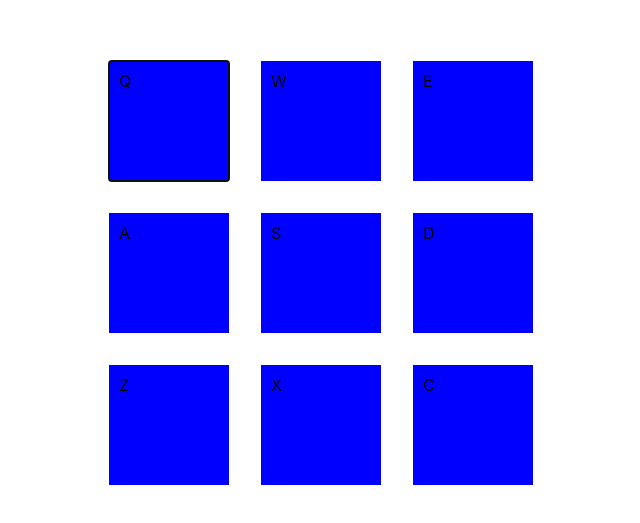
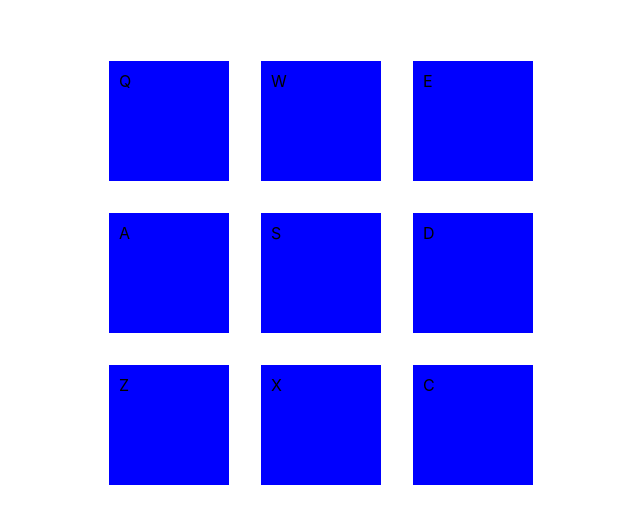
Before and after one commit to NikolaPerisic/drum-machine, a React (Create React App) app: page / in a window 1280 px wide. Shown: the part 139-662 px from the top of the page, without its empty margins (331-971 px from the left). Built offline with nearby package versions, Linux system fonts and the light colour scheme.

Commit message:
added lifecycle methods

```diff
--- a/src/components/Soundpad/Soundpad.js
+++ b/src/components/Soundpad/Soundpad.js
@@ -2,10 +2,8 @@ import React from "react";
 import "./Soundpad.scss";
 
 const soundpad = props => {
-	const myRef = React.createRef();
-
 	return (
-		<div className="Wrapper">
+		<div className="Wrapper" id="wrapper">
 			<div
 				onClick={props.playSound}
 				onKeyDown={props.keyPress}
@@ -13,7 +11,7 @@ const soundpad = props => {
 				id={props.id}
 			>
 				{props.hotkey}
-				<audio ref={myRef} src={props.sound} />
+				{/* <audio src={props.sound} /> */}
 			</div>
 		</div>
 	);
--- a/src/containers/DrumMachine.js
+++ b/src/containers/DrumMachine.js
@@ -8,19 +8,20 @@ class DrumMachine extends Component {
 		data: [...data]
 	};
 	componentDidMount() {
-		console.log("componentDidMount");
-		document.getElementById("clap").focus();
+		document.addEventListener("keydown", this.keyPressedHandler);
 	}
-
-	playSound = el => {
+	componentWillUnmount() {
+		document.removeEventListener("keydown", this.keyPressedHandler);
+	}
+	playSoundHandler = el => {
 		const sound = new Audio(el);
 		return sound.play();
 	};
-	keyPressed = el => {
+	keyPressedHandler = el => {
 		console.log(el.keyCode);
 		this.state.data.map(item => {
 			if (el.keyCode === item.keyCode) {
-				return this.playSound(item.source);
+				return this.playSoundHandler(item.source);
 			}
 			return null;
 		});
@@ -32,9 +33,8 @@ class DrumMachine extends Component {
 					key={index}
 					id={el.id}
 					hotkey={el.hotkey}
-					keyCode={el.keyCode}
 					sound={el.source}
-					playSound={() => this.playSound(el.source)}
+					playSound={() => this.playSoundHandler(el.source)}
 					keyPress={this.keyPressed}
 				/>
 			);
```
